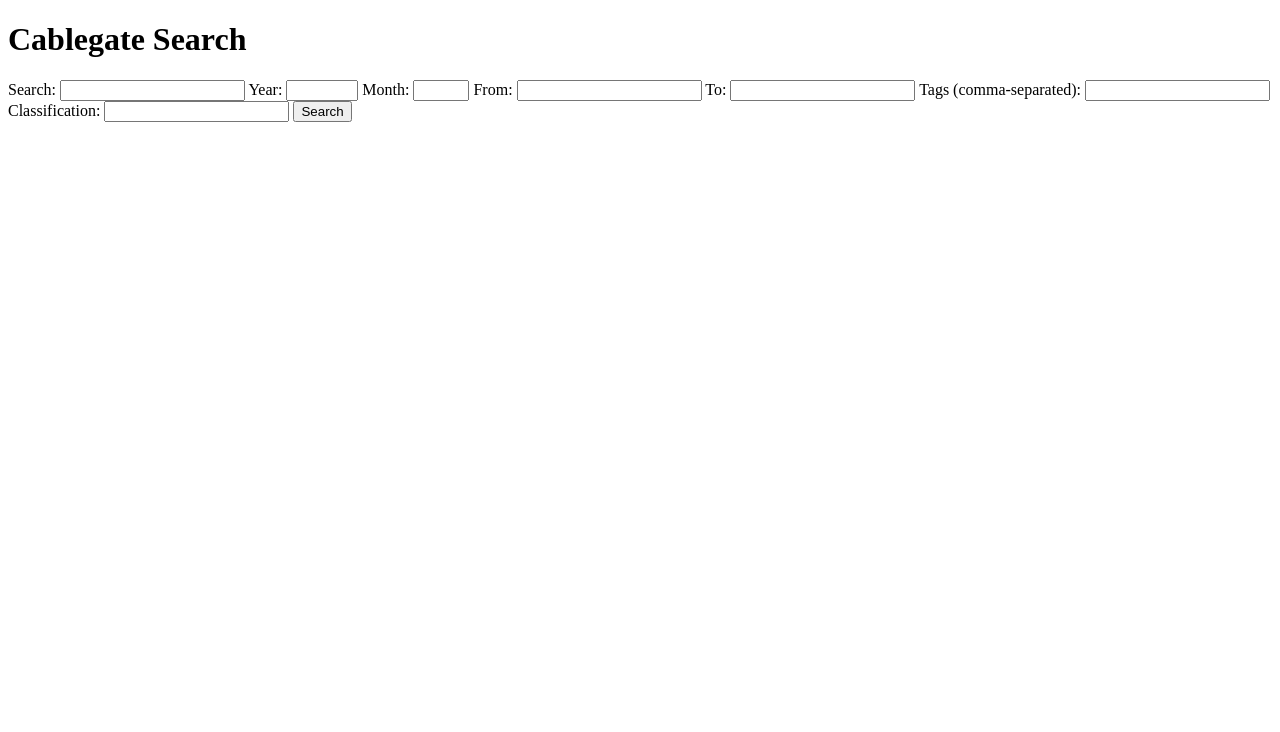
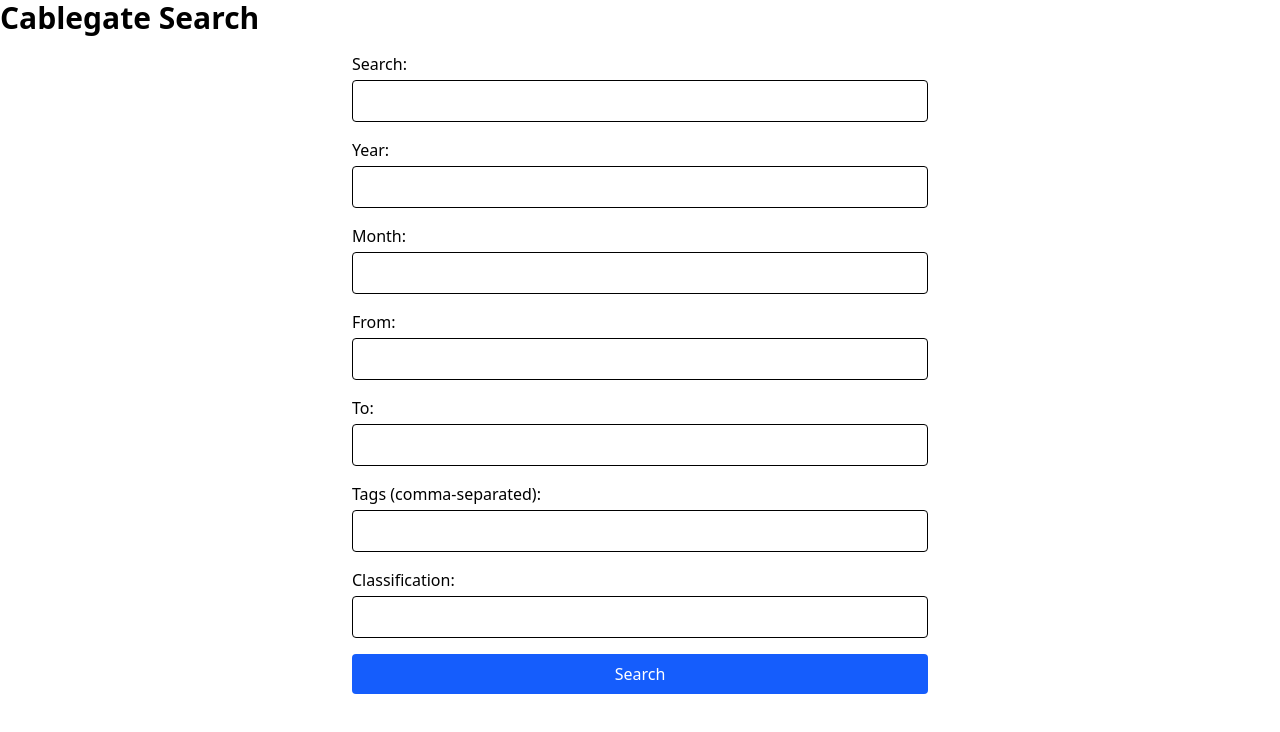
Before and after one commit to MarkChips/cablegate-search-app, a SvelteKit app in the folder cablegate-search/: page / in a window 1280 px wide. Shown: the top 732 px of the page. Built offline with nearby package versions, Linux system fonts and the light colour scheme.

Commit message:
chore: install and config TailwindCSS

```diff
--- a/cablegate-search/package.json
+++ b/cablegate-search/package.json
@@ -25,5 +25,9 @@
 		"prettier-plugin-svelte": "^3.3.3",
 		"svelte": "^5.0.0",
 		"vite": "^6.2.5"
+	},
+	"dependencies": {
+		"@tailwindcss/vite": "^4.1.4",
+		"tailwindcss": "^4.1.4"
 	}
 }
--- /dev/null
+++ b/cablegate-search/src/app.css
@@ -0,0 +1 @@
+@import "tailwindcss";
--- a/cablegate-search/src/routes/+page.svelte
+++ b/cablegate-search/src/routes/+page.svelte
@@ -2,6 +2,7 @@
 	import type { PageData } from './$types';
 	import { goto } from '$app/navigation';
 	import { writable } from 'svelte/store';
+	import '../app.css';
 
 	interface SearchParams {
 		q: string;
--- a/cablegate-search/vite.config.js
+++ b/cablegate-search/vite.config.js
@@ -1,6 +1,7 @@
 import { sveltekit } from '@sveltejs/kit/vite';
 import { defineConfig } from 'vite';
+import tailwindcss from '@tailwindcss/vite';
 
 export default defineConfig({
-	plugins: [sveltekit()]
+	plugins: [tailwindcss(), sveltekit()]
 });
```
Also changed, not shown: 1 other file (tests, documents, lock files or other folders).
